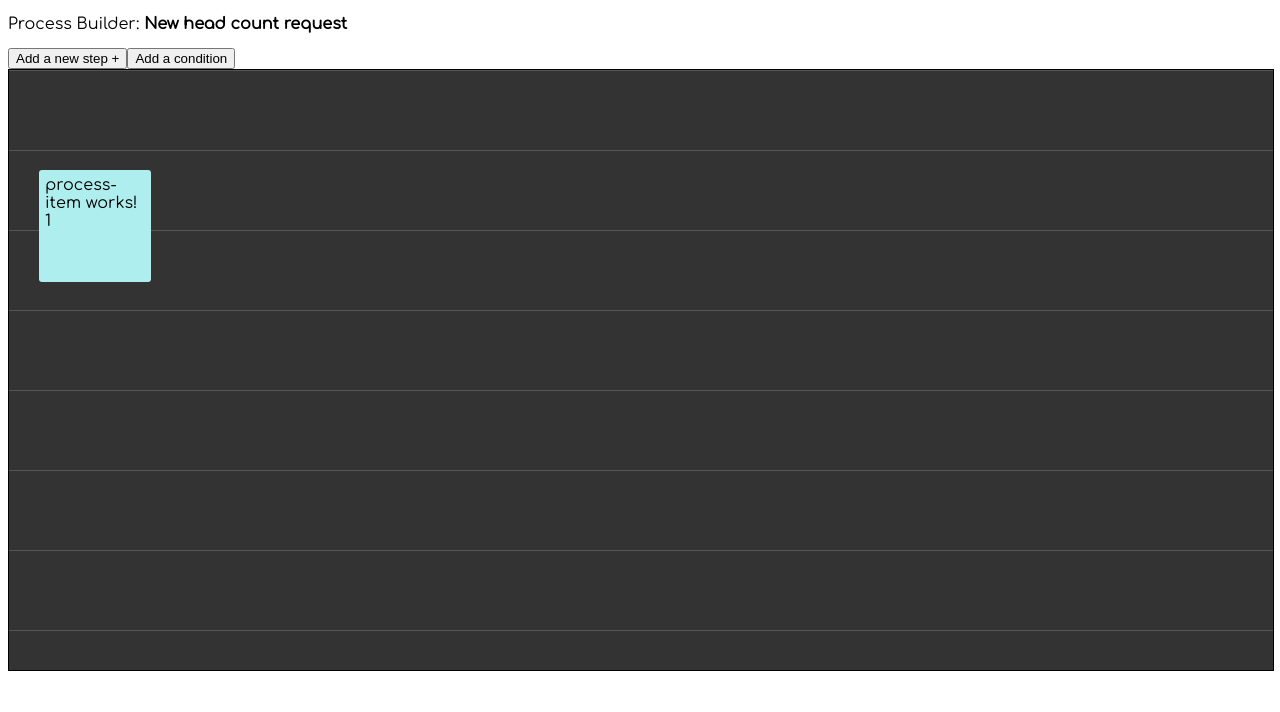
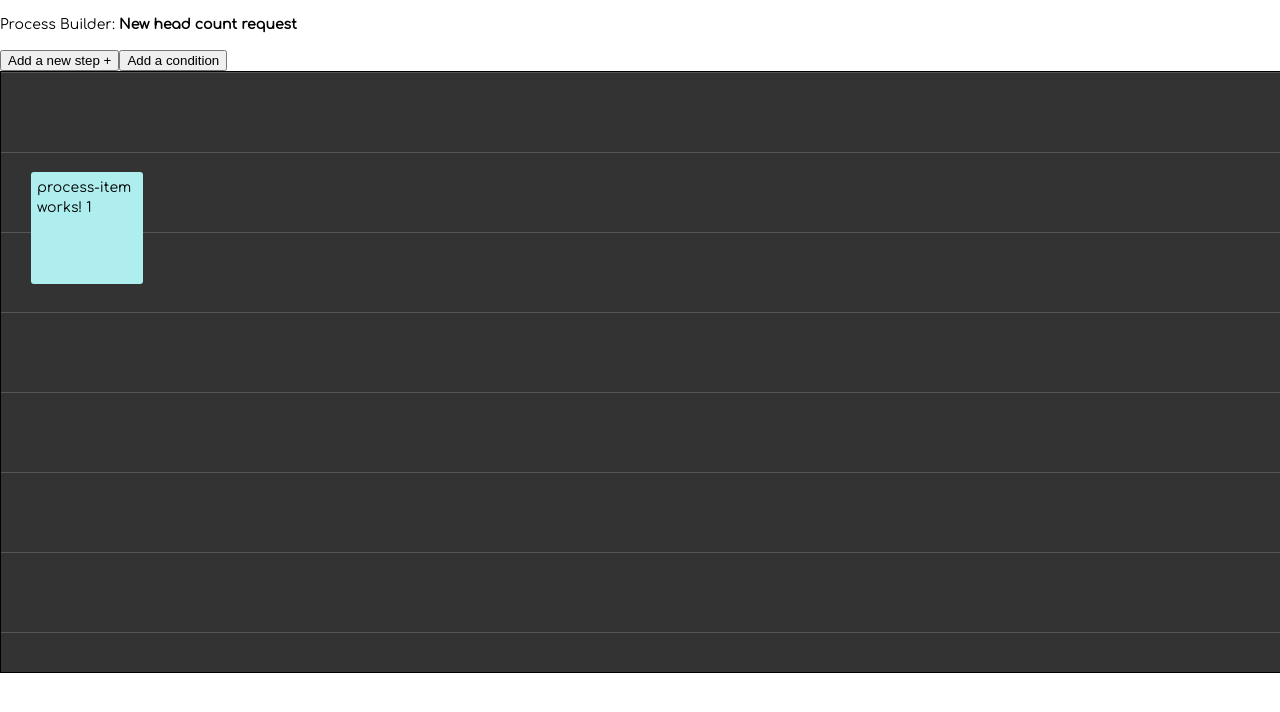
Before and after one commit to alperenbelgic/bpmist, an Angular app: page / in a window 1280 px wide. Shown: the top 712 px of the page. Built offline with nearby package versions, Linux system fonts and the light colour scheme.

Commit message:
Angular material installed

```diff
--- a/angular.json
+++ b/angular.json
@@ -24,6 +24,7 @@
               "src/assets"
             ],
             "styles": [
+              "./node_modules/@angular/material/prebuilt-themes/indigo-pink.css",
               "src/styles.css"
             ],
             "scripts": []
@@ -88,6 +89,7 @@
               "src/assets"
             ],
             "styles": [
+              "./node_modules/@angular/material/prebuilt-themes/indigo-pink.css",
               "src/styles.css"
             ],
             "scripts": []
@@ -119,6 +121,7 @@
           }
         }
       }
-    }},
+    }
+  },
   "defaultProject": "drago-app"
 }
--- a/package.json
+++ b/package.json
@@ -12,10 +12,12 @@
   "private": true,
   "dependencies": {
     "@angular/animations": "~9.0.2",
+    "@angular/cdk": "^9.2.0",
     "@angular/common": "~9.0.2",
     "@angular/compiler": "~9.0.2",
     "@angular/core": "~9.0.2",
     "@angular/forms": "~9.0.2",
+    "@angular/material": "^9.2.0",
     "@angular/platform-browser": "~9.0.2",
     "@angular/platform-browser-dynamic": "~9.0.2",
     "@angular/router": "~9.0.2",
--- a/src/app/app.module.ts
+++ b/src/app/app.module.ts
@@ -6,6 +6,7 @@ import { AppComponent } from './app.component';
 import { ProcessDesignerComponent } from './process-designer/process-designer.component';
 import { ProcessItemComponent } from './process-item/process-item.component';
 import { ProcessItemSettingsComponent } from './process-item-settings/process-item-settings.component';
+import { BrowserAnimationsModule } from '@angular/platform-browser/animations';
 
 @NgModule({
   declarations: [
@@ -16,7 +17,8 @@ import { ProcessItemSettingsComponent } from './process-item-settings/process-it
   ],
   imports: [
     BrowserModule,
-    AppRoutingModule
+    AppRoutingModule,
+    BrowserAnimationsModule
   ],
   providers: [],
   bootstrap: [AppComponent]
--- a/src/index.html
+++ b/src/index.html
@@ -11,9 +11,11 @@
   <link href='https://fonts.googleapis.com/css?family=Comfortaa' rel='stylesheet'>
 
   <script src="https://kit.fontawesome.com/a076d05399.js"></script>
+  <link href="https://fonts.googleapis.com/css?family=Roboto:300,400,500&display=swap" rel="stylesheet">
+  <link href="https://fonts.googleapis.com/icon?family=Material+Icons" rel="stylesheet">
 </head>
 
-<body>
+<body class="mat-typography">
   <app-root></app-root>
 </body>
 
--- a/src/styles.css
+++ b/src/styles.css
@@ -1 +1,4 @@
 /* You can add global styles to this file, and also import other style files */
+
+html, body { height: 100%; }
+body { margin: 0; font-family: Roboto, "Helvetica Neue", sans-serif; }
```
Also changed, not shown: 1 other file (tests, documents, lock files or other folders).
